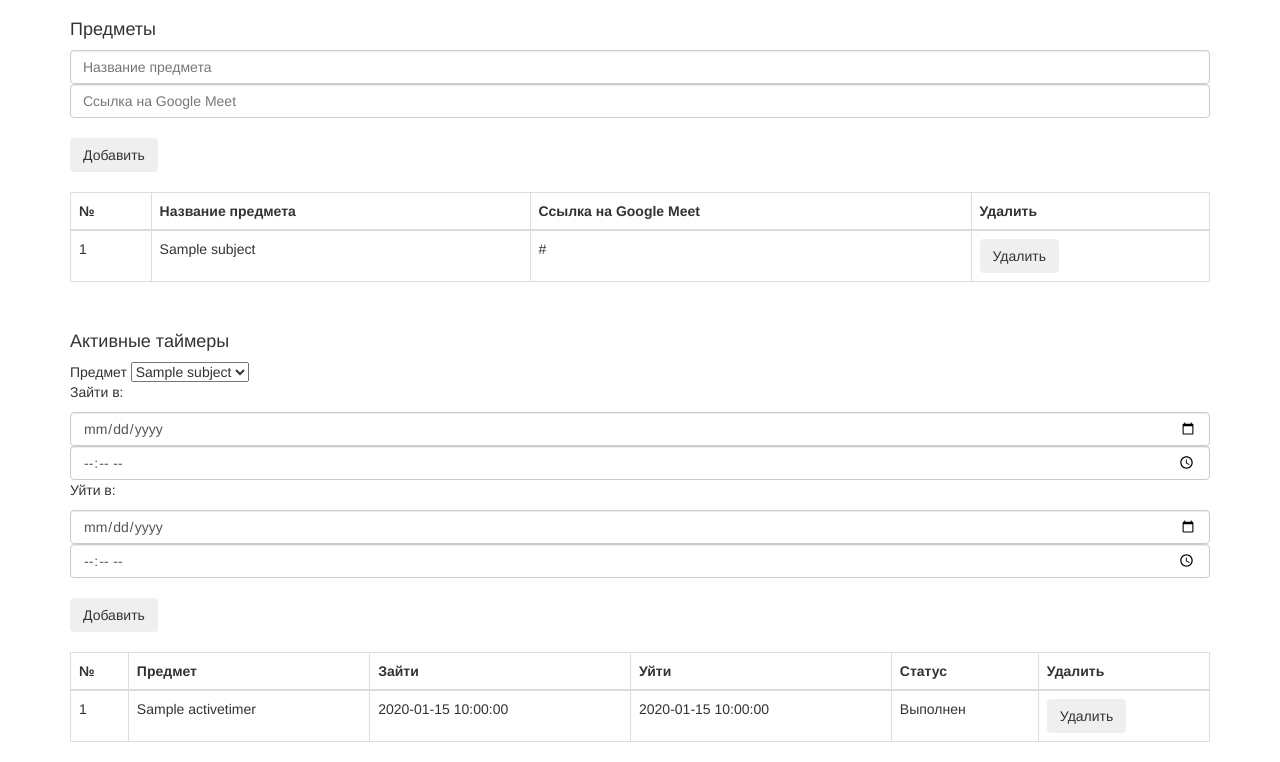
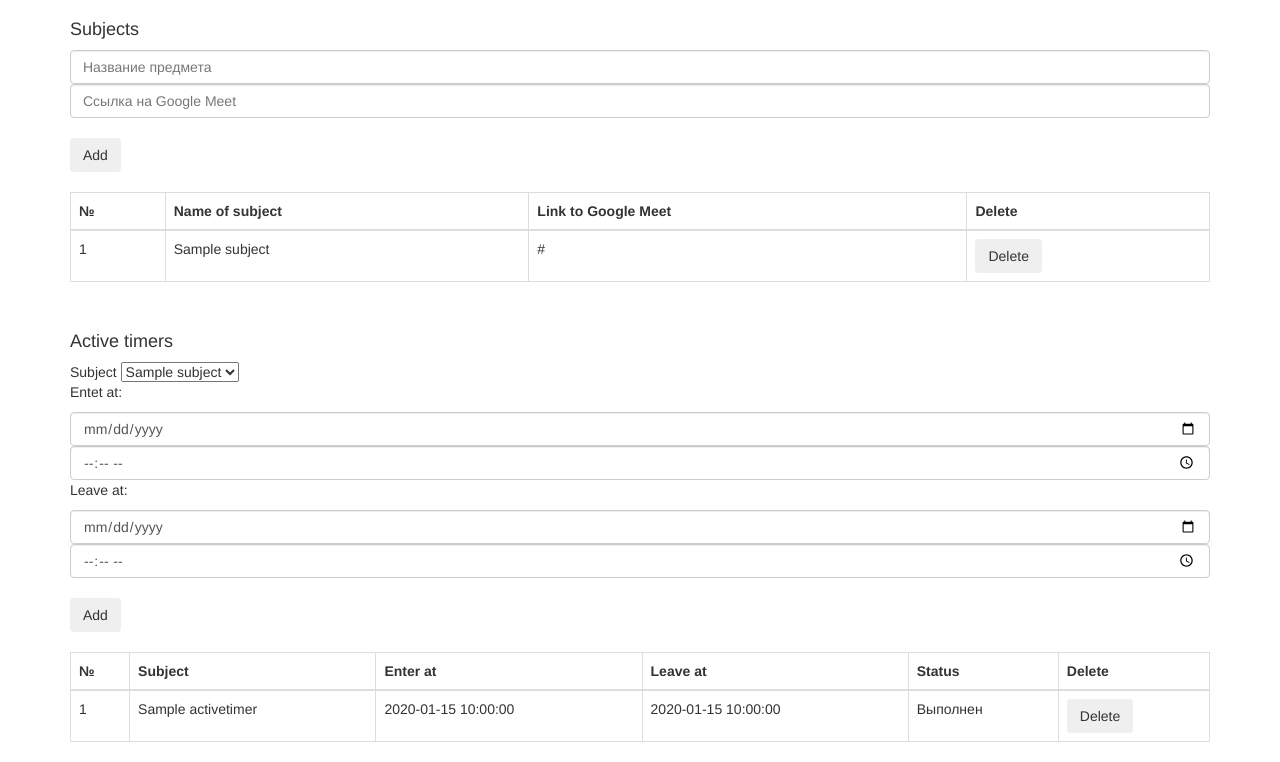
Before and after one commit to Agniwald/easyMeet, a Flask app: page / in a window 1280 px wide. Shown: the part 52-814 px from the top of the page. Run offline with Flask 2, Linux system fonts and the light colour scheme; tables that the repository leaves empty hold one stand-in row (values such as "Sample post"); parts of the project's set-up code (start-up, migrations or seed data) failed here and were passed over; some libraries are stand-ins or nearby versions.

Commit message:
ru -> en

```diff
--- a/app.py
+++ b/app.py
@@ -58,10 +58,10 @@ def add_timer():
 	end_datetime = datetime.strptime(f"{end_date} {end_time}", '%Y-%m-%d %H:%M')
 
 	if start_datetime > end_datetime:
-		flash("Начало времени Meet не может быть позже его окончания!")
+		flash("Start time of Meet can not be later than end time!")
 		return redirect(url_for('index'))
 	elif start_datetime < datetime.now() or end_datetime < datetime.now():
-		flash("Время Meet не может быть раньше текущего времени!")
+		flash("Time of Meet can not be earlier than current time!")
 		return redirect(url_for('index'))
 
 	timer_obj = ActiveTimer(name, start_datetime, end_datetime)
--- a/core.py
+++ b/core.py
@@ -105,7 +105,6 @@ def check_login():
 	''' Check if google login was successful '''
 
 	driver.save_screenshot("static/img/5.png")
-	logging.info("here" + driver.page_source)
 
 	if 'mSMaIe' in driver.page_source:
 		driver.save_screenshot("static/img/6.png")
@@ -137,6 +136,8 @@ def google_login():
 
 
 def google_login_on_start():
+	''' Start google login proccess '''
+
 	google_login()
 
 	if send_mail():
--- a/templates/index.html
+++ b/templates/index.html
@@ -1,12 +1,12 @@
 {% extends 'base.html' %}
 {% block content %}
-<h4>Предметы</h4>
+<h4>Subjects</h4>
 
 <form method="POST" action="/add_subject"  enctype="multipart/form-data">
     <input class="form-control" type="text" name="name" placeholder="Название предмета"/ required>
     <input class="form-control" type="text" name="url" placeholder="Ссылка на Google Meet"/ required>
     <br>
-    <button class="btn" type="submit"/>Добавить</button>
+    <button class="btn" type="submit"/>Add</button>
 </form>
 <br>
 
@@ -14,9 +14,9 @@
     <thead>
         <tr>
             <th>№</th>
-            <th>Название предмета</th>
-            <th>Ссылка на Google Meet</th>
-            <th>Удалить</th>
+            <th>Name of subject</th>
+            <th>Link to Google Meet</th>
+            <th>Delete</th>
         </tr>
     </thead>
     <tbody>
@@ -27,7 +27,7 @@
         <td>{{ subject.url }}</td>
         <td>
             <form method="POST" action="/delete_subject">
-                <button class="btn" type="submit" name="id" value={{ subject.id }}>Удалить</button>
+                <button class="btn" type="submit" name="id" value={{ subject.id }}>Delete</button>
             </form>
         </td>
     </tr>
@@ -35,10 +35,10 @@
     </tbody>
 </table>
 <br>
-<h4>Активные таймеры</h4>
+<h4>Active timers</h4>
 
 <form method="POST" action="/add_timer"  enctype="multipart/form-data">
-    Предмет
+    Subject
     <select id="subject" name="subject" required>
         {% for subject in subjects %}
             {% if loop.index == 1 %}
@@ -49,10 +49,10 @@
         {% endfor %}
     </select>
     <br>
-    <p>Зайти в:</p>
+    <p>Entet at:</p>
     <input class="form-control" type="date" name="start_date" placeholder=""/ required>
     <input class="form-control" type="time" name="start_time" placeholder=""/ required>
-    <p>Уйти в:</p>
+    <p>Leave at:</p>
     <input class="form-control" type="date" name="end_date" placeholder=""/ required>
     <input class="form-control" type="time" name="end_time" placeholder=""/ required>
     <br>
@@ -67,7 +67,7 @@
         {% endif %}
     {% endwith %}
 
-    <button class="btn" type="submit"/>Добавить</button>
+    <button class="btn" type="submit"/>Add</button>
 </form>
 <br>
 
@@ -75,11 +75,11 @@
     <thead>
         <tr>
             <th>№</th>
-            <th>Предмет</th>
-            <th>Зайти</th>
-            <th>Уйти</th>
-            <th>Статус</th>
-            <th>Удалить</th>
+            <th>Subject</th>
+            <th>Enter at</th>
+            <th>Leave at</th>
+            <th>Status</th>
+            <th>Delete</th>
         </tr>
     </thead>
     <tbody>
@@ -92,7 +92,7 @@
         <td>{{ timer.status }}</td>
         <td>
             <form method="POST" action="/delete_timer">
-                <button class="btn" type="submit" name="id" value={{ timer.id }}>Удалить</button>
+                <button class="btn" type="submit" name="id" value={{ timer.id }}>Delete</button>
             </form>
         </td>
     </tr>
```
